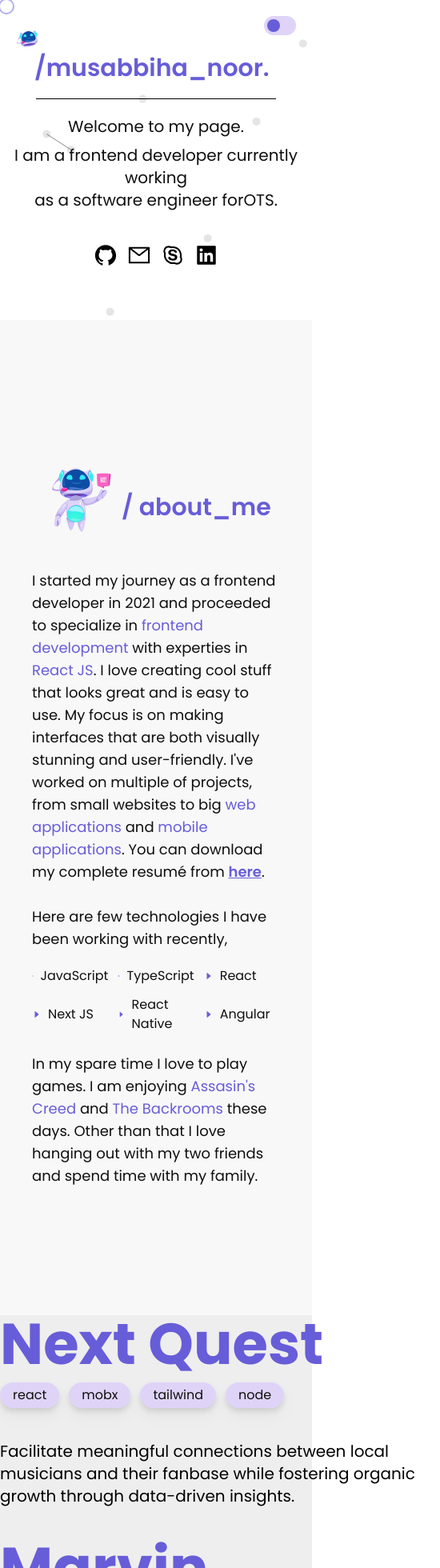
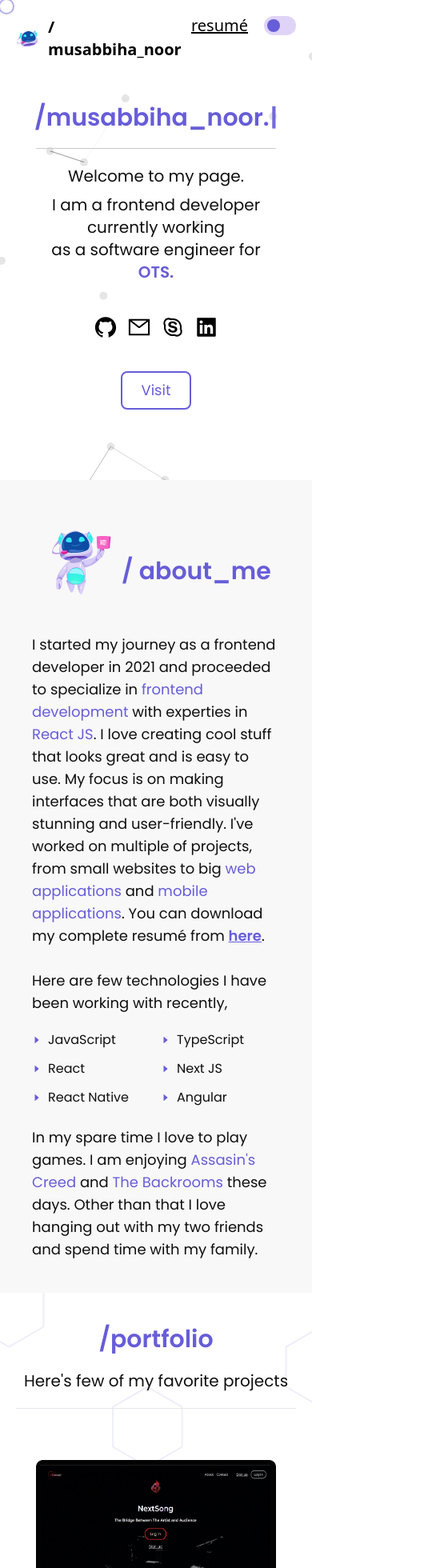
Before and after one commit to musabbihanoor/portfolio-v2, a Next.js app: page / in a window 390 px wide. Shown: the top 1960 px of the page at 80% size, 550 px wide, since content can reach past the window. Built offline with nearby package versions, Linux system fonts and the light colour scheme.

Commit message:
made project page responsive

```diff
--- a/src/components/About.js
+++ b/src/components/About.js
@@ -7,7 +7,7 @@ import AnimatedDiv from "@/layout/AnimatedDiv";
 
 const About = () => {
   return (
-    <div className="bg-[#f8f8f8] relative z-10 flex items-start justify-center md:px-20 py-40 p-10">
+    <div className="bg-[#f8f8f8] relative z-10 flex items-start justify-center md:px-20 sm:py-40 p-10">
       <div className="hidden md:block">
         <AnimatedDiv>
           <Lottie animationData={GreetingAnimation} />
@@ -57,7 +57,7 @@ const About = () => {
           Here are few technologies I have been working with recently,
         </p>
 
-        <div className="grid grid-cols-3 gap-3 mt-5">
+        <div className="grid sm:grid-cols-3 grid-cols-2 gap-3 mt-5">
           <span className="flex items-center gap-2">
             <AiFillCaretRight className="text-xs dark:text-light_purple text-purple" />{" "}
             JavaScript
--- a/src/components/Hero.js
+++ b/src/components/Hero.js
@@ -10,11 +10,10 @@ const Hero = ({}) => {
   return (
     <Fragment>
       <div
-        className={`relative z-10 overflow-hidden md:h-[700px] h-[400px] md:px-20 px-16 md:pt-32 p-32 pb-0 transition-all duration-150 ease-out hover:ease-in `}
+        className={`relative z-10 overflow-hidden flex flex-col items-center justify-center md:h-[700px] h-[600px] md:px-20 px-16 md:pt-32 py-10 pb-0 transition-all duration-150 ease-out hover:ease-in `}
       >
         <ParticleBackground />
 
-        <div className="absolute top-0 left-0 flex flex-col items-center justify-center h-full w-full">
         <h1
           className={`text-purple text-center md:text-5xl text-3xl font-semibold md:w-[500px] transform transition-all duration-700 ease-in hover:ease-in`}
         >
@@ -34,7 +33,7 @@ const Hero = ({}) => {
           />
         </h1>
 
-          <hr className="border-black w-[300px] my-5" />
+        <hr className="border-[#ccc] w-[300px] my-5" />
 
         <motion.p
           initial={{ opacity: 0, y: -50 }}
@@ -51,11 +50,12 @@ const Hero = ({}) => {
           className="text-xl text-center mt-2"
         >
           I am a frontend developer currently working <br />
-            as a software engineer for
+          as a software engineer for{" "}
           <a
             href="https://www.onetechnologyservices.com/"
             rel="noreferrer"
             target="_blank"
+            className="text-purple font-semibold hover:underline"
           >
             OTS.
           </a>
@@ -79,7 +79,15 @@ const Hero = ({}) => {
             </div>
           ))}
         </motion.div>
-        </div>
+
+        <a
+          target="_blank"
+          rel="noreferrer"
+          href="#about"
+          className="mt-10 border-2 border-purple text-lg px-6 py-2 rounded-lg text-purple hover:text-white hover:bg-purple transition-all"
+        >
+          Visit
+        </a>
       </div>
     </Fragment>
   );
--- a/src/components/Navbar.js
+++ b/src/components/Navbar.js
@@ -23,7 +23,7 @@ const Navbar = () => {
 
   return (
     <nav
-      className={`${navbarColor} fixed flex justify-between w-full text-text_light md:p-8 p-5 text-xl z-30 transition-all duration-300 ease-in`}
+      className={`${navbarColor} fixed flex justify-between w-full text-black md:p-8 p-5 text-xl z-50 transition-all duration-300 ease-in`}
     >
       <div className="flex items-center gap-3">
         <img src="/robo-icon.svg" alt="icon" className="h-7 w-7" />
--- a/src/components/ProjectList.js
+++ b/src/components/ProjectList.js
@@ -4,10 +4,20 @@ import React from "react";
 
 const ProjectList = () => {
   return (
-    <div>
-      <div className="relative z-30 bg-[#eee]">
+    <div className="relative z-30 bg-white sm:p-20 p-5 py-10">
+      <div className="left-0 top-0 bg-white bg-[url('/hexagon-bg.svg')] absolute z-[-1] h-full w-screen opacity-[.1]"></div>
+
+      <h1 className="sm:text-5xl text-3xl text-purple font-semibold text-center">
+        /portfolio
+      </h1>
+
+      <p className="text-center my-5 text-xl">
+        Here's few of my favorite projects
+      </p>
+      <hr className="mt-5 mb-10" />
+
       {data.map((x, i) => (
-          <div className="flex items-center">
+        <div className="flex sm:flex-row flex-col items-center sm:gap-10 sm:mb-0 mb-20">
           <div className="relative flex-1">
             <div className="image-container relative z-[2]">
               <Image
@@ -22,32 +32,31 @@ const ProjectList = () => {
               <Image src={x.image} alt="wave" width={500} height={300} />
             </div>
           </div>
-            <div className="flex-1">
-              <h1 className="text-purple text-7xl font-bold">{x.name}</h1>
+          <div className="flex-1 flex flex-col sm:items-start items-center">
+            <h1 className="text-purple md:text-7xl text-3xl font-bold">
+              {x.name}
+            </h1>
             <div className="flex gap-3 my-3">
               {x.stack.map((x, i) => (
-                  <p className="bg-light_purple px-4 py-1 rounded-full drop-shadow-lg">
+                <p className="bg-light_purple px-4 py-1 md:text-base text-xs rounded-full drop-shadow-lg">
                   {x}
                 </p>
               ))}
             </div>
-              <p className="text-[#000] w-[550px] my-10 text-xl">
+            <p className="text-[#000] sm:text-start text-center md:w-[550px] md:my-10 py-5 md:text-xl">
               {x.description}
             </p>
+            <a
+              target="_blank"
+              rel="noreferrer"
+              href={x.url}
+              className="border-2 border-purple md:text-lg md:px-6 px-4 md:py-2 py-1 rounded-lg text-purple hover:text-white hover:bg-purple transition-all"
+            >
+              Visit
+            </a>
           </div>
         </div>
       ))}
-      </div>
-      {/*
-      <div className="image-container relative z-[2]">
-        <Image
-          src="/wave-up.svg"
-          alt="wave"
-          width={500}
-          height={300}
-          layout="responsive"
-        />
-      </div> */}
     </div>
   );
 };
```
Lines whose indentation alone changed are shown as unchanged.
